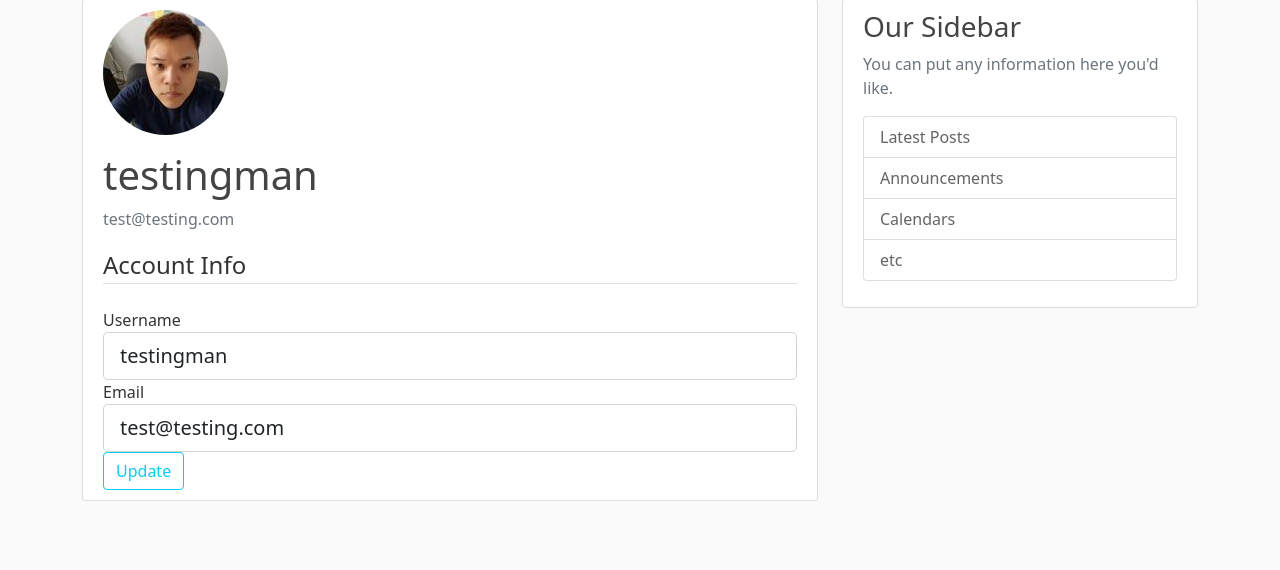
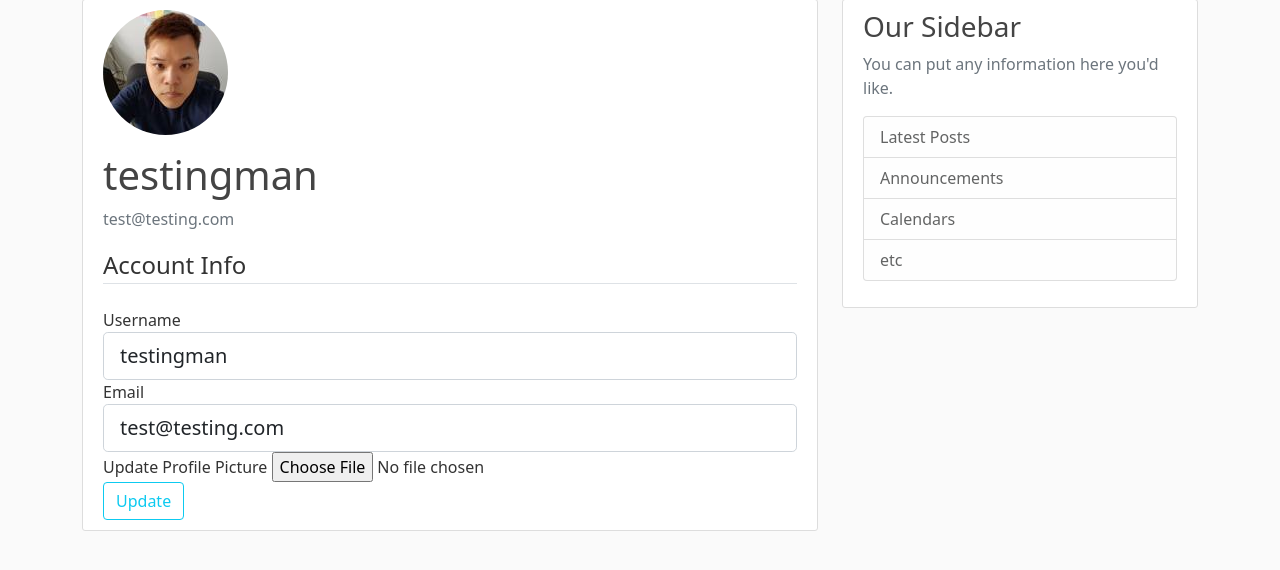
Before and after one commit to lappang-cheung/flask-blog, a Flask app: page /account in a window 1280 px wide. Shown: the part 81-651 px from the top of the page. Run offline with Flask 2, Linux system fonts and the light colour scheme; a user stored in the database is signed in; some libraries are stand-ins or nearby versions.

Commit message:
upload image and resize image

```diff
--- a/flaskblog/forms.py
+++ b/flaskblog/forms.py
@@ -1,4 +1,5 @@
 from flask_wtf import FlaskForm
+from flask_wtf.file import FileField, FileAllowed
 from flask_login import current_user
 from wtforms import StringField, PasswordField, SubmitField, BooleanField
 from wtforms.validators import DataRequired, Length, Email, EqualTo, ValidationError
@@ -52,6 +53,8 @@ class UpdateAccountForm(FlaskForm):
     email = StringField('Email',
         validators=[DataRequired(), Email()])
 
+    picture = FileField('Update Profile Picture', validators=[FileAllowed(['jpg', 'jpeg', 'png'])])
+
     submit = SubmitField('Update')
 
     def validate_username(self, username):
--- a/flaskblog/routes.py
+++ b/flaskblog/routes.py
@@ -1,3 +1,6 @@
+import os
+import secrets
+from PIL import Image
 from flask import render_template, flash, redirect, url_for, request
 from flaskblog import app, db, bcrypt
 from flaskblog.forms import RegistrationForm, LoginForm, UpdateAccountForm
@@ -73,12 +76,30 @@ def logout():
     logout_user()
     return redirect(url_for('home'))
 
+
+def save_picture(form_picture):
+    random_hex = secrets.token_hex(8)
+    _, f_ext = os.path.splitext(form_picture.filename)
+    picture_fn = random_hex + f_ext
+    picture_path = os.path.join(app.root_path, 'static/profile_pics', picture_fn)
+
+    output_size = (125, 125)
+    i = Image.open(form_picture)
+    i.thumbnail(output_size)
+    i.save(picture_path)
+
+    return picture_fn
+
+
 @app.route("/account", methods=['GET', 'POST'])
 @login_required
 def account():
     form = UpdateAccountForm()
 
     if form.validate_on_submit():
+        if form.picture.data:
+            picture_file = save_picture(form.picture.data)
+            current_user.image_file = picture_file
         current_user.username = form.username.data
         current_user.email = form.email.data
         db.session.commit()
--- a/flaskblog/templates/account.html
+++ b/flaskblog/templates/account.html
@@ -8,7 +8,7 @@
                 <p class="text-secondary">{{ current_user.email }}</p>
             </div>
         </div>
-        <form method="POST" action="">
+        <form method="POST" action="" enctype="multipart/form-data">
             {{ form.hidden_tag() }}
             <fieldset class="form-group">
                 <legend class="border-bottom mb-4">Account Info</legend>
@@ -39,6 +39,15 @@
                         {{ form.email(class="form-control form-control-lg") }}
                     {% endif %}
                 </div>
+                <div class="form-group">
+                    {{ form.picture.label() }}
+                    {{ form.picture(class="form-control-file") }}
+                    {% if form.picture.errors %}
+                        {% for error in form.picture.errors %}
+                            <span class="text-danger">{{ error }}</span></br>
+                        {% endfor %}
+                    {% endif %}
+                </div>
             </fieldset>
             <div class="form-group">
                 {{ form.submit(class="btn btn-outline-info") }}
```
Also changed, not shown: flaskblog/site.db, flaskblog/static/profile_pics/7171bea6653fc579.jpg (added), flaskblog/static/profile_pics/891a006628871ffa.jpg (added).
